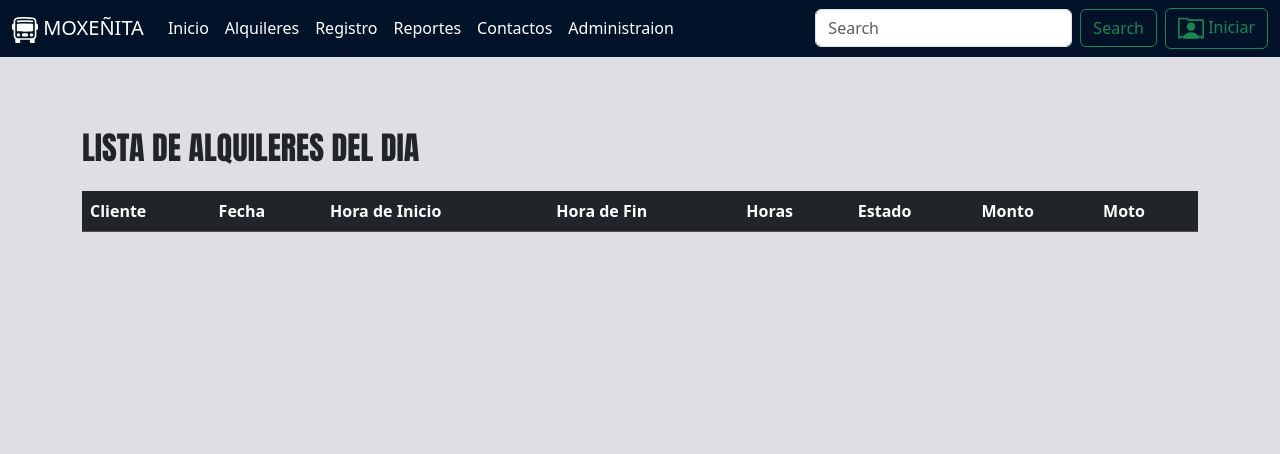
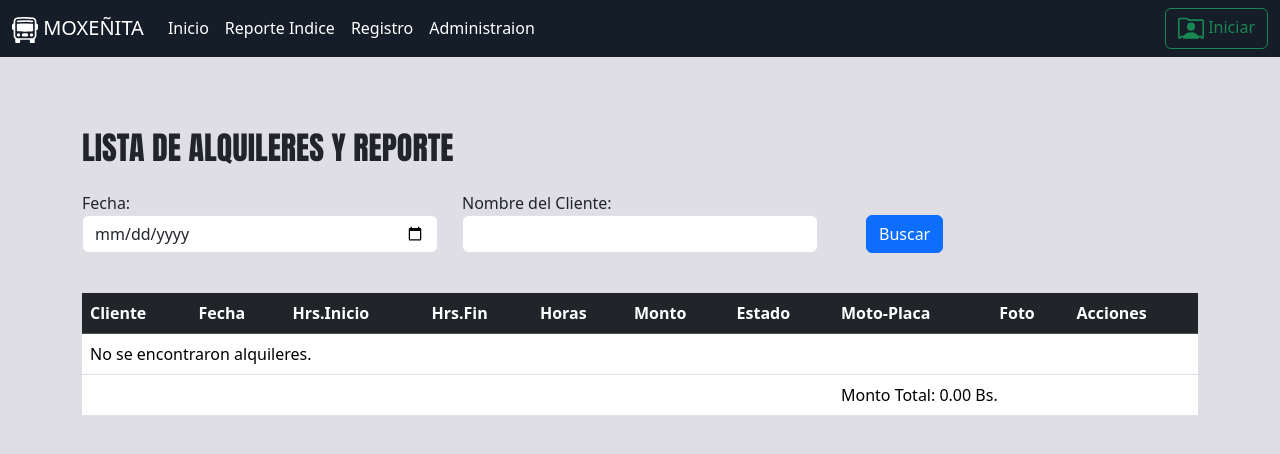
Before and after one commit to sergio-14/App-Renta-Motos, a Django app: page /alquileres/ in a window 1280 px wide. Shown: the top 454 px of the page. Run offline with Django 5.2, Linux system fonts and the light colour scheme; data that the repository does not hold is empty.

Commit message:
cambios para el desarrollo

```diff
--- a/administrador/settings.py
+++ b/administrador/settings.py
@@ -37,6 +37,8 @@ INSTALLED_APPS = [
     'django.contrib.sessions',
     'django.contrib.messages',
     'django.contrib.staticfiles',
+    'crispy_forms',
+    'crispy_bootstrap5',
     'rentamotos',
 ]
 
@@ -127,3 +129,6 @@ STATICFILES_DIRS = [
 # https://docs.djangoproject.com/en/5.0/ref/settings/#default-auto-field
 
 DEFAULT_AUTO_FIELD = 'django.db.models.BigAutoField'
+
+CRISPY_ALLOWED_TEMPLATE_PACKS ='bootstrap5'
+CRISPY_TEMPLATE_PACK = 'bootstrap5'
--- a/administrador/urls.py
+++ b/administrador/urls.py
@@ -23,6 +23,8 @@ urlpatterns = [
     path('admin/', admin.site.urls),
     path('', views.home, name='home'),
     path('alquileres/', views.alquileres, name='alquileres'),
+
+    path('crear_alquiler/', views.crear_alquiler, name='crear_alquiler'),
     #logueamiento
     path('logout/', views.signout, name='logout'),
     path('signin/', views.signin, name='signin'),
--- a/rentamotos/static/css/style.css
+++ b/rentamotos/static/css/style.css
@@ -8,7 +8,7 @@
     background: #dedee4;
 }
 .bg-nav{
-    background-color: #021229;
+    background-color: #020a16e8;
 }
 .text-font{
     color: aqua;
--- a/rentamotos/templates/alquileres.html
+++ b/rentamotos/templates/alquileres.html
@@ -1,20 +1,46 @@
-{% extends 'principal.html'%}
-{% load static  %}
+{% extends 'principal.html' %}
+{% load static %}
+
 {% block content %}
 <div class="container pb-5"><br><br><br>
-    <h2 class="font pb-3">LISTA DE ALQUILERES DEL DIA</h2>
+    <h2 class="font pb-3">LISTA DE ALQUILERES Y REPORTE</h2>
+
+    <!-- Formulario de búsqueda por fecha y nombre de cliente -->
+    <form method="get" class="form-inline mb-3">
+      <div class="row">
+        <div class="col-4">
+          <div class="form-group mr-2">
+            <label for="fecha" class="mr-2">Fecha:</label>
+            <input type="date" id="fecha" name="fecha" class="form-control" value="{{ request.GET.fecha }}">
+          </div>
+        </div><br>
+        <div class="col-4">
+          <div class="form-group">
+            <label for="nombre_cliente" class="mr-2">Nombre del Cliente:</label>
+            <input type="text" id="nombre_cliente" name="nombre_cliente" class="form-control" value="{{ request.GET.nombre_cliente }}">
+          </div>
+        </div>
+        <div class="col-3">
+          <button type="submit" class="btn btn-primary ml-2 m-4">Buscar</button>
+        </div>
+    </div>
+    </form>
+
+    <!-- Tabla de alquileres -->
     <table class="table">
-        <thead class="table table-dark table-striped">
-          <tr class="">
-            <th scope="col">Cliente</th>
-            <th scope="col">Fecha</th>
-            <th scope="col">Hora de Inicio</th>
-            <th scope="col">Hora de Fin</th>
-            <th scope="col">Horas</th>
-            <th scope="col">Estado</th>
-            <th scope="col">Monto</th>
-            <th  scope="col">Moto</th>
-          </tr>
+        <thead class="table-dark table-striped">
+            <tr>
+                <th scope="col">Cliente</th>
+                <th scope="col">Fecha</th>
+                <th scope="col">Hrs.Inicio</th>
+                <th scope="col">Hrs.Fin</th>
+                <th scope="col">Horas</th>
+                <th scope="col">Monto</th>
+                <th scope="col">Estado</th>
+                <th scope="col">Moto-Placa</th>
+                <th scope="col">Foto</th>  <!-- Nuevo encabezado para la foto -->
+                <th scope="col">Acciones</th> <!-- Nuevo encabezado para acciones -->
+            </tr>
         </thead>
         <tbody>
             {% for alquiler in alquileres %}
@@ -23,13 +49,32 @@
                 <td>{{ alquiler.fecha }}</td>
                 <td>{{ alquiler.hora_inicio }}</td>
                 <td>{{ alquiler.hora_fin }}</td>
-                <td>{{ alquiler.cantidad_horas }}</td>
+                <td>{{ alquiler.cantidad_horas }} Hrs.</td>
+                <td>{{ alquiler.monto }} Bs.</td>
                 <td>{{ alquiler.estado }}</td>
-                <td>{{ alquiler.monto }}</td>
-                <td>{{ alquiler.moto.placa }} - {{ alquiler.moto.modelo }}</td>
+                <td>{{ alquiler.moto.modelo }} - {{ alquiler.moto.placa }}</td>
+                <td><img src="{{ alquiler.moto.foto.url }}" alt="Foto de la moto" style=" max-width: 80px; max-height: 80px;"></td>  <!-- Mostrar la foto de la moto -->
+                <td>
+                    <!-- Botón para devolver la moto -->
+                    <form method="post">
+                        {% csrf_token %}
+                        <input type="hidden" name="alquiler_id" value="{{ alquiler.pk }}">
+                        <button type="submit" name="devolver_moto" class="btn  btn-dark">Reabilitar</button>
+                    </form>
+                </td>
+            </tr>
+            {% empty %}
+            <tr>
+                <td colspan="10">No se encontraron alquileres.</td>
             </tr>
             {% endfor %}
         </tbody>
+        <tfoot>
+            <tr>
+                <td colspan="7" class="text-right font-weight-bold"></td>
+                <td colspan="3">Monto Total: {{ monto_total|floatformat:2 }} Bs.</td>
+            </tr>
+        </tfoot>
     </table>
 </div>
-{% endblock  %}
+{% endblock %}
--- a/rentamotos/templates/principal.html
+++ b/rentamotos/templates/principal.html
@@ -37,25 +37,16 @@
                         <a class="nav-link active text-white" aria-current="page" href="/">Inicio</a>
                       </li>
                       <li class="nav-item">
-                        <a class="nav-link text-white " href="{% url 'alquileres' %}">Alquileres</a>
+                        <a class="nav-link text-white " href="{% url 'alquileres' %}">Reporte Indice</a>
                       </li>
                       <li class="nav-item">
-                        <a class="nav-link text-white " href="#">Registro</a>
-                      </li>
-                      <li class="nav-item">
-                        <a class="nav-link text-white " href="#">Reportes</a>
-                      </li>
-                      <li class="nav-item">
-                        <a class="nav-link text-white " href="#">Contactos</a>
+                        <a class="nav-link text-white " href="{% url 'crear_alquiler' %}">Registro</a>
                       </li>
                       <li class="nav-item">
                         <a class="nav-link text-white " href="{% url 'admin:index' %}">Administraion</a>
                       </li>
                     </ul>
-                    <form class="d-flex me-2" role="search">
-                      <input class="form-control me-2" type="search" placeholder="Search" aria-label="Search">
-                      <button class="btn btn-outline-success" type="submit">Search</button>
-                    </form>
+
                     {% if user.is_authenticated %}
                     <form method="post" action="{% url 'logout' %}">
                         {% csrf_token %}
@@ -81,7 +72,7 @@
                 </div>
             </nav>
         </header>
-        <main>
+        <main >
             {% block content %}
             {% endblock  %}
         </main>
--- a/rentamotos/views.py
+++ b/rentamotos/views.py
@@ -1,15 +1,50 @@
 from django.shortcuts import render, redirect
 from .models import Alquiler
+from django.http import HttpResponseRedirect
 from django.contrib.auth import authenticate, login, logout
 
 def home(request):
     return render(request, 'home.html')
 
+from django.db.models import Sum
+from .models import Alquiler
+
 def alquileres(request):
+    # Obtener parámetros de filtro
+    fecha = request.GET.get('fecha')
+    nombre_cliente = request.GET.get('cliente')
+
+    # Filtrar los alquileres según los parámetros recibidos
     alquileres_list = Alquiler.objects.all()
+
+    if fecha:
+        alquileres_list = alquileres_list.filter(fecha=fecha)
+
+    if nombre_cliente:
+        alquileres_list = alquileres_list.filter(cliente=nombre_cliente)
+
+    # Calcular el monto total de los alquileres filtrados
+    monto_total = alquileres_list.aggregate(Sum('monto'))['monto__sum']
+
     context = {
         'alquileres': alquileres_list,
+        'monto_total': monto_total if monto_total else 0,
     }
+
+    if request.method == 'POST':
+        if 'devolver_moto' in request.POST:
+            alquiler_id = request.POST.get('alquiler_id')
+            try:
+                alquiler = Alquiler.objects.get(pk=alquiler_id)
+                alquiler.moto.estado = 'disponible'
+                alquiler.moto.save()
+                alquiler.estado = 'disponible'
+                alquiler.save()
+            except Alquiler.DoesNotExist:
+                pass
+
+            return redirect('home')
+
     return render(request, 'alquileres.html', context)
 
 def signout(request):
@@ -30,3 +65,60 @@ def signin(request):
             error_message = "Usuario y/o contraseña incorrectos."
             return render(request, 'signin.html', {'error_message': error_message})
     return render(request, 'signin.html')
+
+
+from django.shortcuts import render, redirect
+from datetime import datetime
+from .models import Alquiler, Cliente, Moto
+
+from datetime import datetime, time
+from django.shortcuts import render, redirect
+from .models import Alquiler, Cliente, Moto
+
+
+def crear_alquiler(request):
+    if request.method == 'POST':
+        cliente_id = request.POST.get('cliente')
+        moto_id = request.POST.get('moto')
+        hora_inicio_str = request.POST.get('hora_inicio')
+        hora_fin_str = request.POST.get('hora_fin')
+
+        try:
+            cliente = Cliente.objects.get(ndi=cliente_id)
+            moto = Moto.objects.get(pk=moto_id)
+
+            # Convertir hora_inicio_str y hora_fin_str a objetos time
+            hora_inicio = datetime.strptime(hora_inicio_str, '%H:%M').time()
+            hora_fin = datetime.strptime(hora_fin_str, '%H:%M').time()
+
+            alquiler = Alquiler(
+                fecha=datetime.now().date(),
+                hora_inicio=hora_inicio,
+                hora_fin=hora_fin,
+                cliente=cliente,
+                moto=moto,
+                estado='ocupado',  # Estado se establece automáticamente como 'ocupado'
+            )
+
+            alquiler.save()
+
+            # Actualizar el estado de la moto a 'ocupado'
+            moto.estado = 'ocupado'
+            moto.save()
+
+            return redirect('alquileres')  # Redirigir a una página de confirmación si es necesario
+        except (Cliente.DoesNotExist, Moto.DoesNotExist):
+            # Manejar errores si el cliente o la moto no existen
+            return render(request, 'error.html', {'mensaje': 'Cliente o moto no encontrados'})
+
+    # Obtener todos los clientes y motos disponibles para el formulario
+    clientes = Cliente.objects.all()
+
+    # Filtrar motos disponibles que no estén ocupadas
+    motos = Moto.objects.filter(estado='disponible')
+
+    context = {
+        'clientes': clientes,
+        'motos': motos,
+    }
+    return render(request, 'crear_alquiler.html', context)
```
Also changed, not shown: rentamotos/forms.py (added, +24 -0 lines), rentamotos/models.py (+30 -6 lines), rentamotos/templates/crear_alquiler.html (added, +97 -0 lines), motos_fotos/LOGO.jpeg (added), rentamotos/migrations/0002_alter_alquiler_fecha.py (added), rentamotos/migrations/0003_alter_alquiler_monto.py (added), rentamotos/migrations/0004_alter_moto_tarifa.py (added), rentamotos/static/img/fondomoto.jpg (added), rentamotos/static/img/registro.gif (added).
